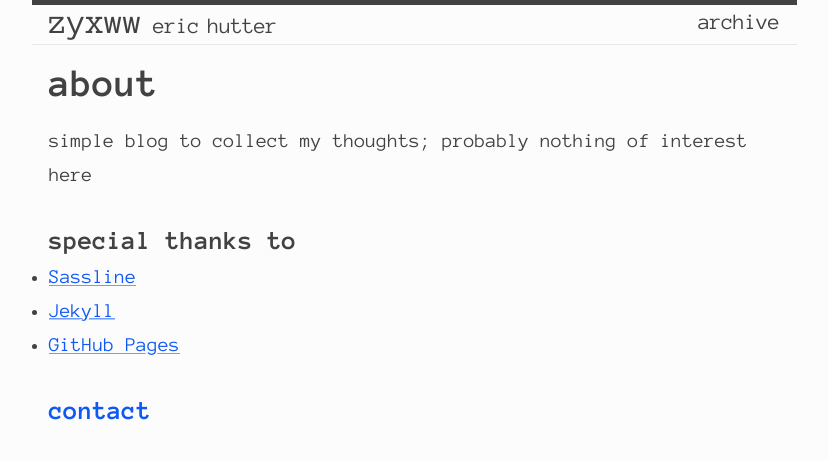
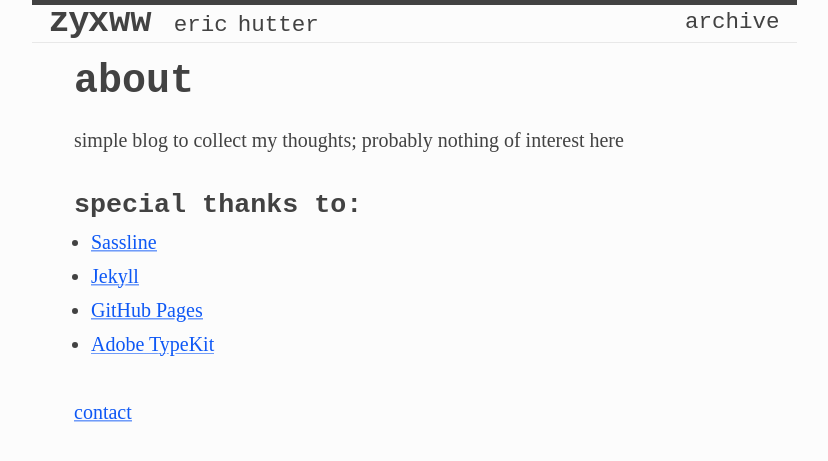
Before and after one commit to huttereg/huttereg.github.io, a Jekyll site: the page built from about.html, in a window 1280 px wide. Shown: the top 461 px of the page, without its empty margins (226-1054 px from the left). Built offline with Jekyll 4.4.1, drawn with Linux system fonts in a browser that asks for light colours.

Commit message:
typography redo
* changed copy to garamond
* using typekit
* split out scss
* cleaned up archive and about
* simplified nav styling

```diff
--- a/_includes/head.html
+++ b/_includes/head.html
@@ -11,5 +11,7 @@
   <link rel="icon" type="image/ico" href="{{ "/assets/favicon.ico" | prepend: site.baseurl }}" />
 
   <link rel="stylesheet" type='text/css' href="{{ "/css/main.css" | prepend: site.baseurl }}" />
-  <link rel='stylesheet' type='text/css' href='http://fonts.googleapis.com/css?family=Anonymous+Pro:700,400,700italic,400italic' /><!-- such serif, much monospace, wow -->
+
+  <script src="//use.typekit.net/dnq6upk.js"></script>
+  <script>try{Typekit.load();}catch(e){}</script>
 </head>
--- a/_includes/header.html
+++ /dev/null
@@ -1,5 +0,0 @@
-<nav class="nav">
-  <a class="nav-title" href="{{ site.baseurl }}/">{{ site.title }}</a>
-  <a href="{{ "/about.html" | prepend: site.baseurl }}">eric hutter</a>
-  <a class="nav-right" href="{{ "/archive.html" | prepend: site.baseurl }}">archive</a>
-</nav>
--- /dev/null
+++ b/_includes/nav.html
@@ -0,0 +1,5 @@
+<nav>
+  <a class="nav nav-title" href="{{ site.baseurl }}/">  {% include title.html %}</a>
+  <a class="nav nav-author" href="{{ "/about.html" | prepend: site.baseurl }}">eric hutter</a>
+  <a class="nav nav-archive" href="{{ "/archive.html" | prepend: site.baseurl }}">archive</a>
+</nav>
--- /dev/null
+++ b/_includes/title.html
@@ -0,0 +1 @@
+z<span class="title-nudge-left">y</span><span class="title-nudge-left">x</span>ww
--- a/_layouts/default.html
+++ b/_layouts/default.html
@@ -2,7 +2,7 @@
 <html lang="en">
   {% include head.html %}
   <body>
-    {% include header.html %}
+    {% include nav.html %}
     <section class="typeset section">
       {{ content }}
     </section>
--- /dev/null
+++ b/_sass/_about.scss
@@ -0,0 +1,3 @@
+.about-list {
+  margin-left: 1rem;
+}
--- /dev/null
+++ b/_sass/_archive.scss
@@ -0,0 +1,7 @@
+.archive-list {
+ margin-left: 1rem;
+}
+
+.archive-inline {
+display: inline;
+}
--- /dev/null
+++ b/_sass/_nav.scss
@@ -0,0 +1,33 @@
+nav {
+  max-width: 45rem;
+  margin: 0 auto;
+
+  border-top: $headingColour 5px solid;
+  border-bottom: #E8E8E8 1px solid;
+
+  padding-left: 1rem;
+  padding-right: 1rem;
+}
+
+.nav {
+  @include fontsize(epsilon, all);
+  font-family: unquote(map-get($headingtype, font-family));
+  font-style: normal;
+  font-weight: map-get($headingtype, regular);
+
+  color: $headingColour;
+}
+
+.nav-title {
+  @include fontsize(beta, all);
+  font-weight: map-get($headingtype, bold);
+}
+
+.nav-author {
+  word-spacing: -.2rem;
+  margin-left: 1rem;
+}
+
+.nav-archive {
+  float: right;
+}
--- /dev/null
+++ b/_sass/_title.scss
@@ -0,0 +1,3 @@
+.title-nudge-left {
+  margin-left: -.1rem;
+}
--- a/_sass/_variables.scss
+++ b/_sass/_variables.scss
@@ -28,11 +28,11 @@ $rootsizes: (
 // ! Make sure to have as many widths as breakpoints above.
 // Note: this was 'maxwidths' in previous versions.
 $measures: (
-  measure-0: 550,  // 500px wide
-  measure-1: 600,  // 550px wide
-  measure-2: 650,  // 600px wide
-  measure-3: 730,  // 680px wide
-  measure-4: 800   // 750px wide
+  measure-0: 500,  // 500px wide
+  measure-1: 550,  // 550px wide
+  measure-2: 600,  // 600px wide
+  measure-3: 680,  // 680px wide
+  measure-4: 750   // 750px wide
 );
 
 // Set the max-widths for containers (based on design).
@@ -56,25 +56,25 @@ $gutterwidths: (
 // Add weight and style details too.
 // ! Set cap height to set to the baseline.
 $bodytype: (
-  font-family: '"Anonymous Pro", monospace',
+  font-family: 'adobe-garamond-pro, serif',
   regular: 400,
   bold: 700,
   italic: italic,
-  cap-height: 0.62
+  cap-height: 0.52
 );
 
 $headingtype: (
-  font-family: '"Anonymous Pro", monospace',
+  font-family: 'anonymous-pro, monospace',
   regular: 400,
   bold: 700,
-  cap-height: 0.62
+  cap-height: .63
 );
 
 $monospacetype: (
-  font-family: '"Anonymous Pro", monospace',
+  font-family: 'anonymous-pro, monospace',
   regular: 400,
   bold: 700,
-  cap-height: 0.62
+  cap-height: 0.63
 );
 
 // Here are some local fonts cap-height sizes to get you started:
--- a/about.html
+++ b/about.html
@@ -7,11 +7,11 @@ TODO fill in better about info
 {% endcomment %}
 
 <p>{{site.description}}</p>
-<h4>special thanks to</h4>
-<ul>
+<h4>special thanks to:</h4>
+<ul class="about-list">
   <li><a href="https://sassline.com/">Sassline</a></li>
   <li><a href="http://jekyllrb.com/">Jekyll</a></li>
-  <li><a href="http://pages.github.com/">GitHub Pages</a></li>
+  <li><a href="https://pages.github.com/">GitHub Pages</a></li>
+  <li><a href="https://typekit.com/">Adobe TypeKit</a></li>
 </ul>
-
-<h4><a href="mailto:hutter.zyxww@gmail.com">contact</a></h4>
+<p><a href="mailto:hutter.zyxww@gmail.com">contact</a></p>
--- a/css/main.scss
+++ b/css/main.scss
@@ -7,9 +7,18 @@
   "modular-scale",
   "mixins",
   "typography",
-  "layouts"
+  "layouts",
+  "nav",
+  "archive",
+  "about",
+  "title"
   //"syntax-highlighting" leaving highlighting out until needed
 ;
+
+body {
+  background-color: $backgroundColour;
+  color: $bodyColour
+}
 
 .show-grid {
   background-image: -webkit-linear-gradient(top, cyan 0, rgba(255,255,255,0) 1px);
@@ -19,47 +28,3 @@
   background-repeat: repeat-y;
   background-size: 100% 1rem;
 }
-
-body {
-  background-color: $backgroundColour;
-  color: $bodyColour
-}
-
-.nav {
-  max-width: 45rem;
-  margin: 0 auto;
-
-  border-top: $headingColour 5px solid;
-  border-bottom: #E8E8E8 1px solid;
-
-  padding-left: 1rem;
-  padding-right: 1rem;
-
-  a {
-    display: inline-block;
-
-    @include fontsize(epsilon, all);
-
-    letter-spacing: -.04rem;
-    word-spacing: -.2rem;
-    color: $headingColour;
-
-    &:hover {
-      color: $headingColour;
-    }
-  }
-
-  .nav-title {
-    @include fontsize(beta, all);
-  }
-
-  .nav-right {
-    float: right;
-  }
-}
-
-.archive {
-  .inline {
-    display: inline;
-  }
-}
```
Also changed, not shown: archive.html (+4 -4 lines).
